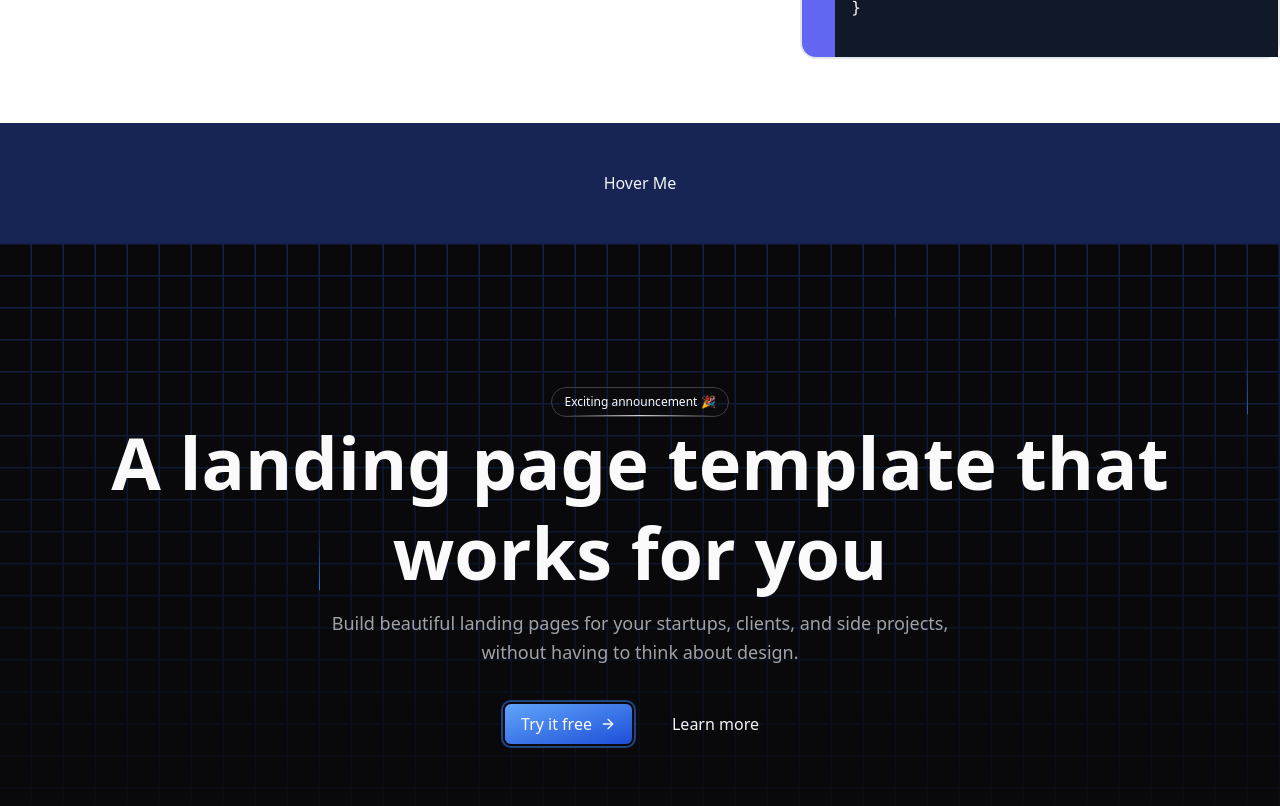
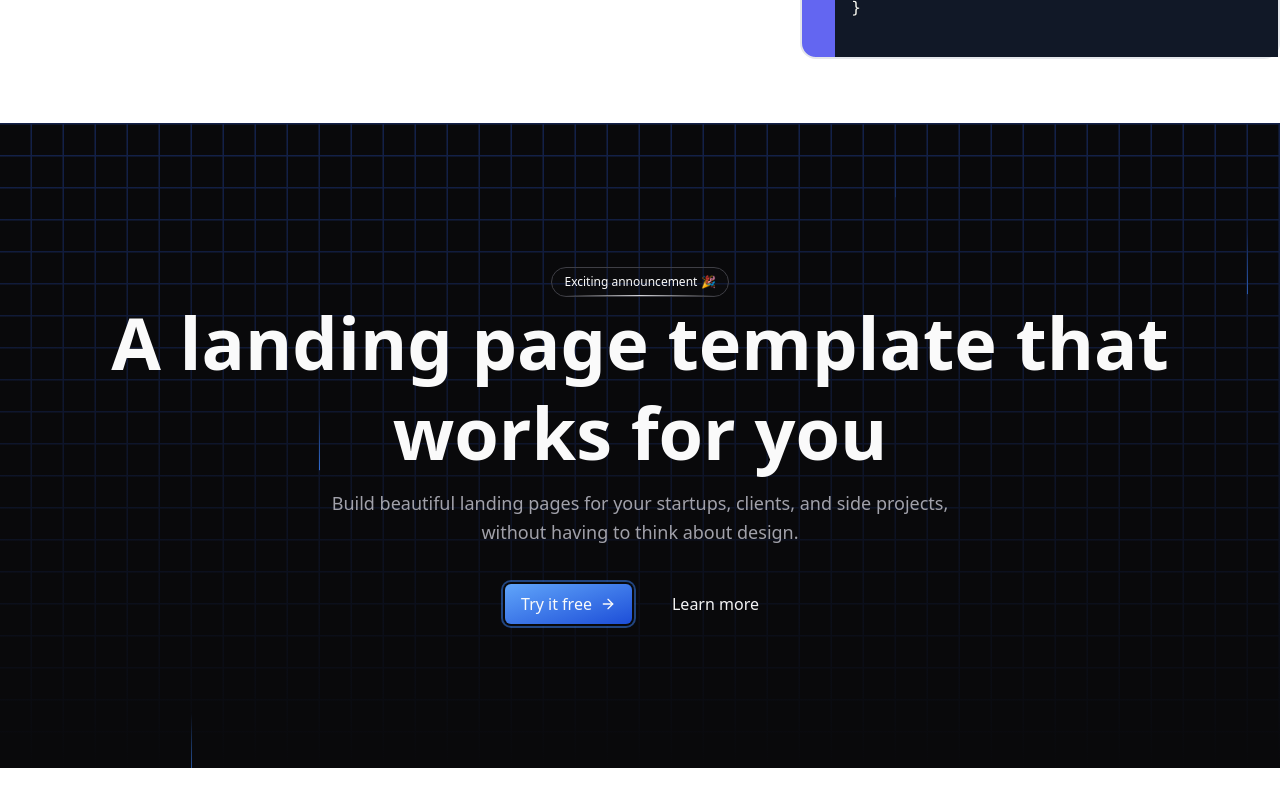
Before and after one commit to iamosharry/tailwind_hero_templates, a React (Vite) app: page / in a window 1280 px wide. Shown: the part 3680-4486 px from the top of the page. After the commit the page ends 4448 px from the top, so only its background shows below. Built offline with nearby package versions, Linux system fonts and the light colour scheme.

Commit message:
removing a btn components

```diff
--- a/src/App.tsx
+++ b/src/App.tsx
@@ -17,7 +17,7 @@ const App = () => {
       <SplitWhite />
       <BgImageHero onclick={() => setNav(!nav)} nav={nav} />
       <CodeHero />
-      <BtnSpectra />
+      {/* <BtnSpectra /> */}
       <DarkGridHero />
     </>
   );
```
